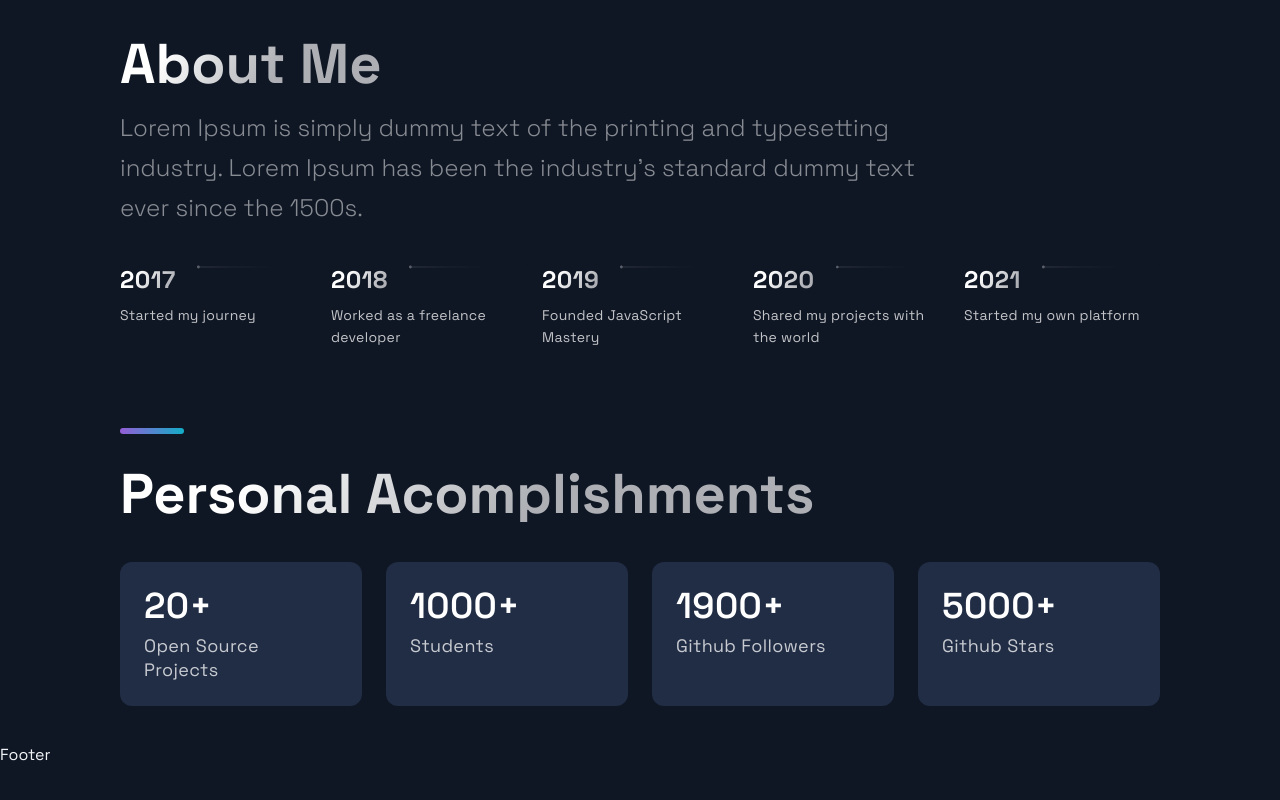
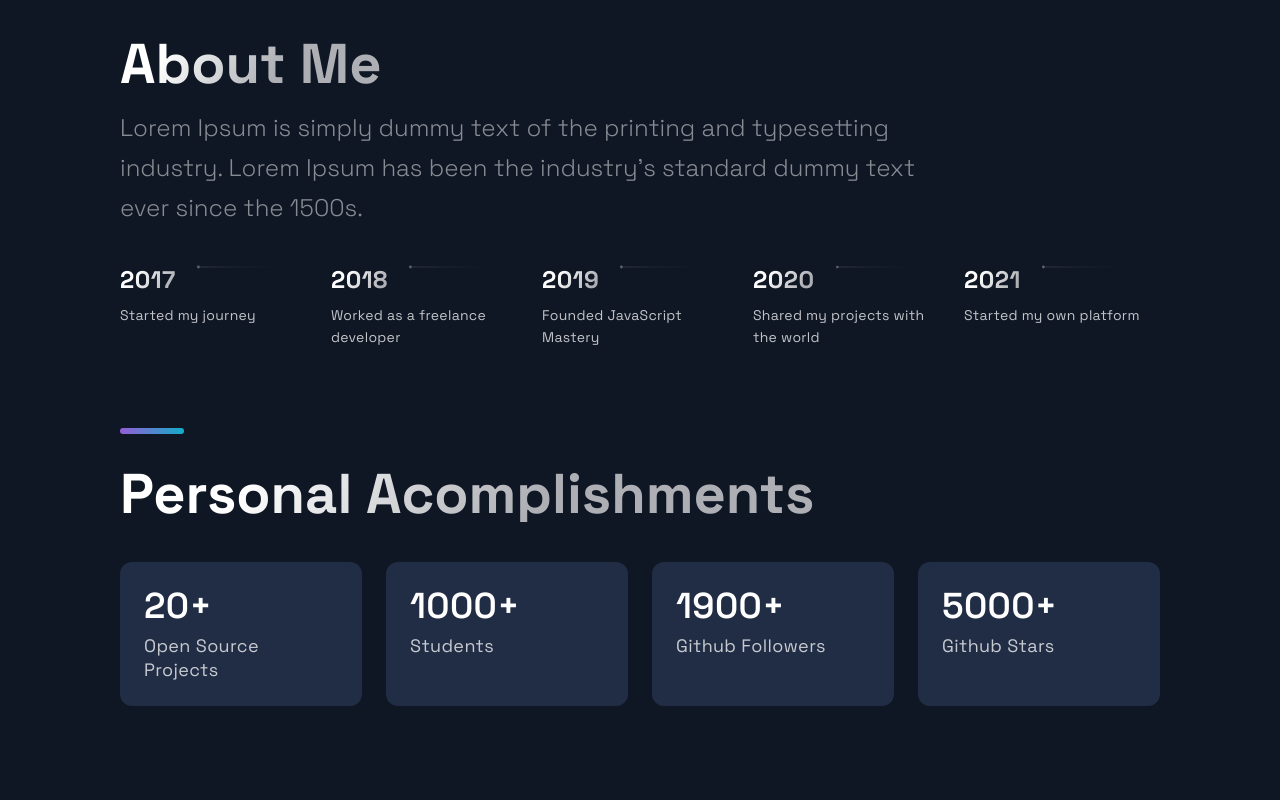
Before and after one commit to Muhammad-usman92/FYP-wahab, a Next.js app: page / in a window 1280 px wide. Shown: the part 2704-3504 px from the top of the page. Before the commit the page ends 3469 px from the top, so only its background shows below. Built offline with nearby package versions, Linux system fonts and the light colour scheme.

Commit message:
footer section

```diff
--- a/src/components/Footer/Footer.js
+++ b/src/components/Footer/Footer.js
@@ -1,15 +1,21 @@
-import React from 'react';
-import { AiFillGithub, AiFillInstagram, AiFillLinkedin } from 'react-icons/ai';
+import React from "react";
+import { AiFillGithub, AiFillInstagram, AiFillLinkedin } from "react-icons/ai";
 
-import { SocialIcons } from '../Header/HeaderStyles';
-import { CompanyContainer, FooterWrapper, LinkColumn, LinkItem, LinkList, LinkTitle, Slogan, SocialContainer, SocialIconsContainer } from './FooterStyles';
+import { SocialIcons } from "../Header/HeaderStyles";
+import {
+  CompanyContainer,
+  FooterWrapper,
+  LinkColumn,
+  LinkItem,
+  LinkList,
+  LinkTitle,
+  Slogan,
+  SocialContainer,
+  SocialIconsContainer,
+} from "./FooterStyles";
 
 const Footer = () => {
-  return (
-    <div>
-      Footer
-    </div>
-  );
+  return <FooterWrapper></FooterWrapper>;
 };
 
 export default Footer;
```
